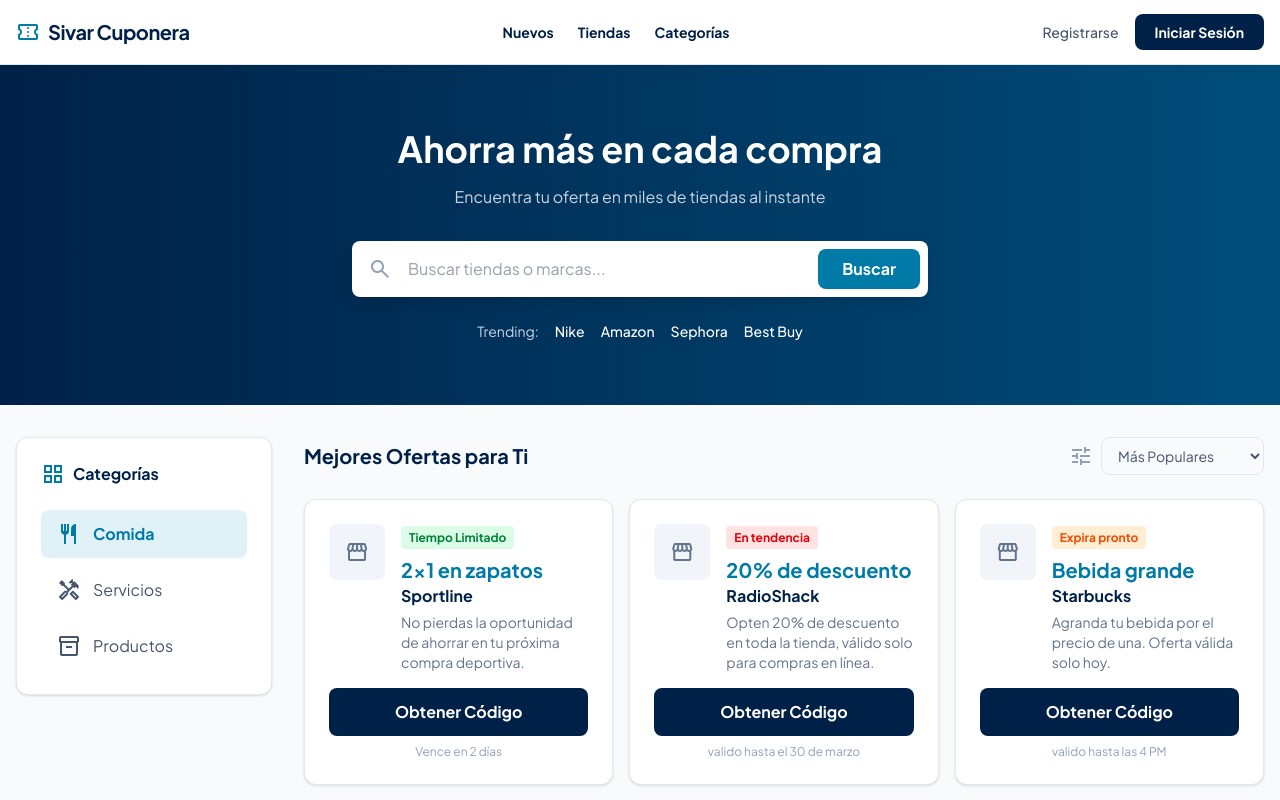
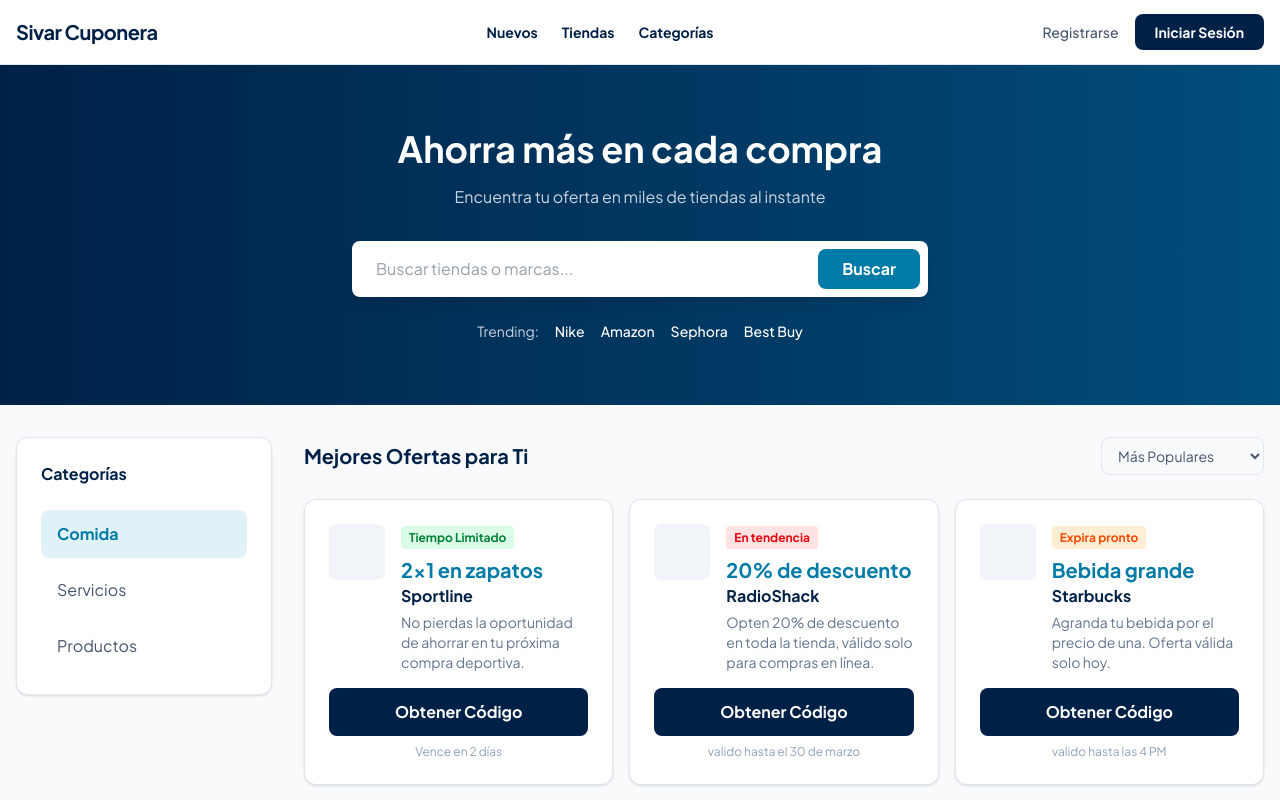
Before and after one commit to ndiaznuila13/SivarCuponera, a React (Vite) app: page / in a window 1280 px wide. Shown: the top 800 px of the page. Built offline with nearby package versions, Linux system fonts and the light colour scheme.

Commit message:
cambio visual

```diff
--- a/index.html
+++ b/index.html
@@ -6,7 +6,6 @@
     <meta name="viewport" content="width=device-width, initial-scale=1.0" />
     <title>Sivar Cuponera</title>
     <link href="https://fonts.googleapis.com/css2?family=Plus+Jakarta+Sans:wght@400;500;600;700&display=swap" rel="stylesheet"/>
-    <link href="https://fonts.googleapis.com/css2?family=Material+Symbols+Outlined:wght,FILL@100..700,0..1&display=swap" rel="stylesheet"/>
   </head>
   <body>
     <div id="root"></div>
--- a/src/App.jsx
+++ b/src/App.jsx
@@ -59,9 +59,9 @@
 ]
 
 const categorias = [
-  { nombre: "Comida", icono: "restaurant", activa: true },
-  { nombre: "Servicios", icono: "handyman", activa: false },
-  { nombre: "Productos", icono: "inventory_2", activa: false },
+  { nombre: "Comida", activa: true },
+  { nombre: "Servicios", activa: false },
+  { nombre: "Productos", activa: false },
 ]
 
 function Header() {
@@ -70,7 +70,6 @@
       <div className="max-w-7xl mx-auto px-4 h-16 flex items-center justify-between gap-4">
         <div className="flex items-center gap-8">
           <div className="flex items-center gap-2 text-[#007BA7]">
-            <span className="material-symbols-outlined text-3xl font-bold">confirmation_number</span>
             <h2 className="text-[#002147] text-xl font-bold tracking-tight">Sivar Cuponera</h2>
           </div>
         </div>
@@ -101,7 +100,6 @@
           Encuentra tu oferta en miles de tiendas al instante
         </p>
         <div className="flex items-center bg-white rounded-lg p-2 max-w-xl mx-auto shadow-lg">
-          <span className="material-symbols-outlined text-slate-400 ml-2">search</span>
           <input
             type="text"
             placeholder="Buscar tiendas o marcas..."
@@ -127,7 +125,6 @@
   return (
     <aside className="bg-white rounded-xl p-6 border border-slate-200 shadow-sm h-fit">
       <div className="flex items-center gap-2 mb-6">
-        <span className="material-symbols-outlined text-[#007BA7]">grid_view</span>
         <h3 className="font-bold text-[#002147]">Categorías</h3>
       </div>
       <ul className="space-y-2">
@@ -141,7 +138,6 @@
                   : "text-slate-600 hover:bg-slate-50"
               }`}
             >
-              <span className="material-symbols-outlined text-xl">{cat.icono}</span>
               <span>{cat.nombre}</span>
             </a>
           </li>
@@ -156,7 +152,6 @@
     <div className="bg-white rounded-xl border border-slate-200 p-6 shadow-sm hover:shadow-md transition-shadow">
       <div className="flex items-start gap-4">
         <div className="w-14 h-14 bg-slate-100 rounded-lg flex items-center justify-center shrink-0">
-          <span className="material-symbols-outlined text-slate-500">storefront</span>
         </div>
         <div className="flex-1">
           {cupon.etiqueta && (
@@ -183,7 +178,6 @@
       <div className="flex items-center justify-between mb-6">
         <h2 className="text-xl font-bold text-[#002147]">Mejores Ofertas para Ti</h2>
         <div className="flex items-center gap-2">
-          <span className="material-symbols-outlined text-slate-400">tune</span>
           <select className="border border-slate-200 rounded-lg px-3 py-2 text-sm text-slate-600">
             <option>Más Populares</option>
             <option>Más Recientes</option>
@@ -212,7 +206,6 @@
         <div className="grid grid-cols-1 md:grid-cols-4 gap-8">
           <div>
             <div className="flex items-center gap-2 text-[#007BA7] mb-4">
-              <span className="material-symbols-outlined text-2xl">confirmation_number</span>
               <h2 className="text-[#002147] text-lg font-bold">Sivar Cuponera</h2>
             </div>
             <p className="text-sm text-slate-500">
```
